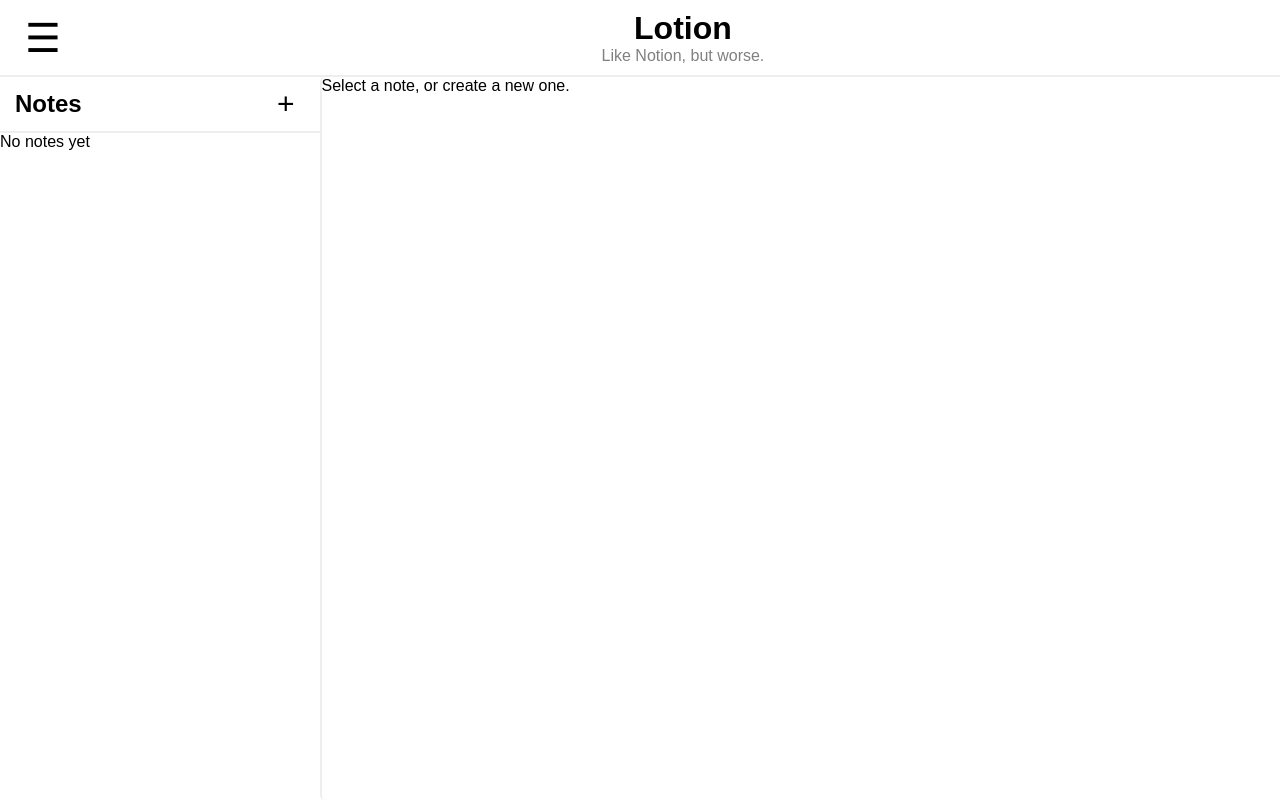
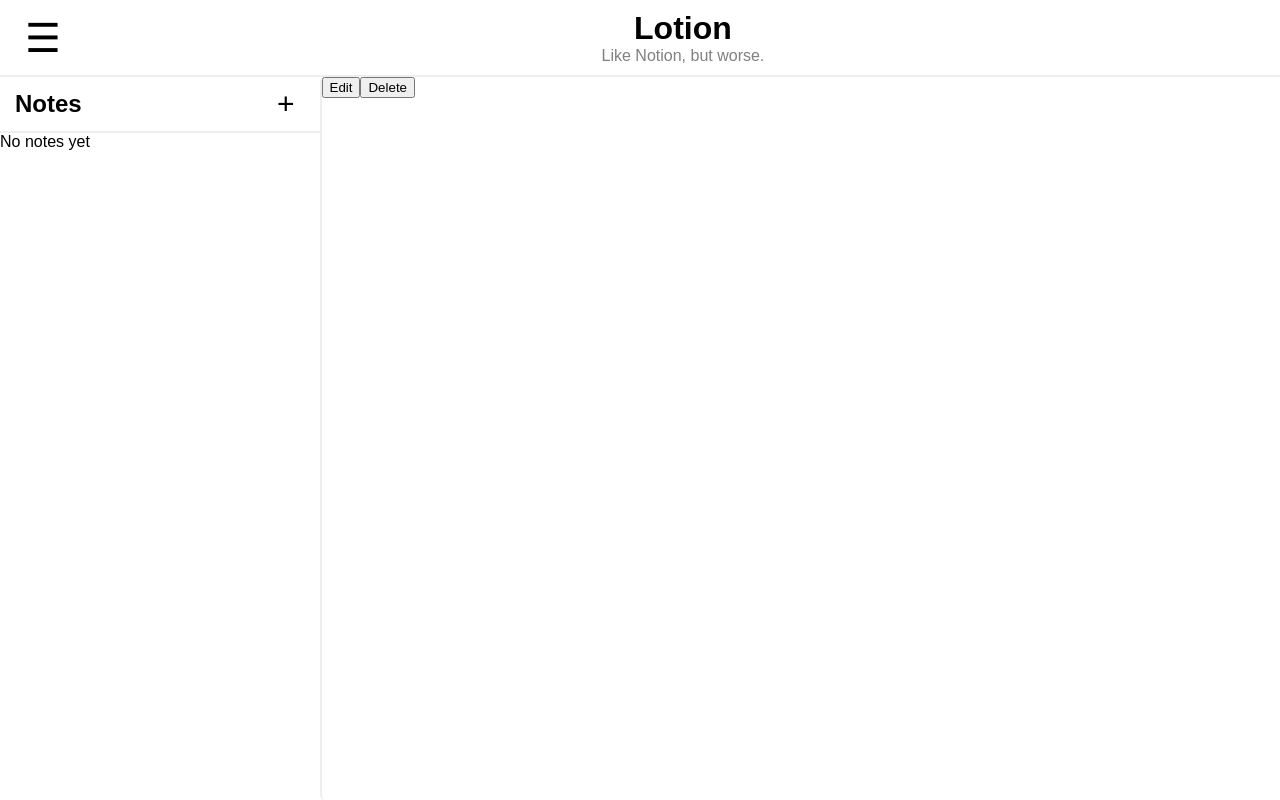
Before and after one commit to EadanL/eadanL-lotion, a React (Create React App) app: page / in a window 1280 px wide. Built offline with nearby package versions, Linux system fonts and the light colour scheme.

Commit message:
created different page views for editting/viewing

```diff
--- a/src/App.js
+++ b/src/App.js
@@ -1,15 +1,20 @@
 import { BrowserRouter, Routes, Route } from "react-router-dom";
+import { useParams } from "react-router-dom";
+
 import Layout from "./components/layout";
-import Navbar from "./components/navbar";
-import Sidebar from "./components/sidebar";
 import Editor from "./components/editor";
+import Blank from "./components/blank";
+import Viewer from "./components/viewer";
 
 function App() {
+	let { pageId } = useParams();
 	return (
 		<BrowserRouter>
 			<Routes>
 				<Route element={<Layout />}>
-					<Route path="/" element={<Editor />}></Route>
+					{/* <Route path="/" element={<Blank />}></Route> */}
+					<Route path="/edit" element={<Editor />}></Route>
+					<Route path="/" element={<Viewer />}></Route>
 				</Route>
 			</Routes>
 		</BrowserRouter>
--- /dev/null
+++ b/src/components/blank.jsx
@@ -0,0 +1,11 @@
+import React, { Component } from "react";
+
+export default class Blank extends Component {
+	render() {
+		return (
+			<div id="note-container">
+				<p>Select a note, or create a new one.</p>
+			</div>
+		);
+	}
+}
--- a/src/components/editor.jsx
+++ b/src/components/editor.jsx
@@ -2,10 +2,6 @@
 
 export default class Editor extends Component {
 	render() {
-		return (
-			<div id="editor-container">
-				<p>Select a note, or create a new one.</p>
-			</div>
-		);
+		return <div id="note-container"></div>;
 	}
 }
--- /dev/null
+++ b/src/components/viewer.jsx
@@ -0,0 +1,18 @@
+import React, { Component } from "react";
+
+export default class Viewer extends Component {
+	render() {
+		return (
+			<div id="note-container">
+				<div id="toolbar">
+					<div id="note-info">
+						<h2>{/* note title here */}</h2>
+						<p id="note-date">{/* date of note creation here */}</p>
+					</div>
+					<button id="edit-button">Edit</button>
+					<button id="delete-button">Delete</button>
+				</div>
+			</div>
+		);
+	}
+}
--- a/src/index.css
+++ b/src/index.css
@@ -107,7 +107,7 @@
 }
 
 /* EDITOR */
-#editor-container {
+#note-container {
 	flex: 3;
 	border-left: solid 2px #eeeeee;
 	border-radius: 5px;
```
